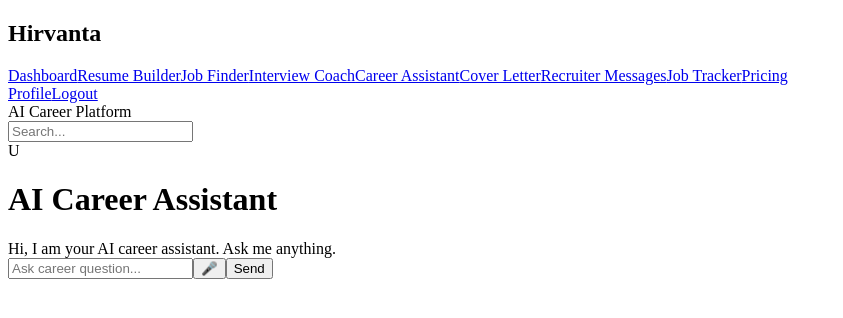
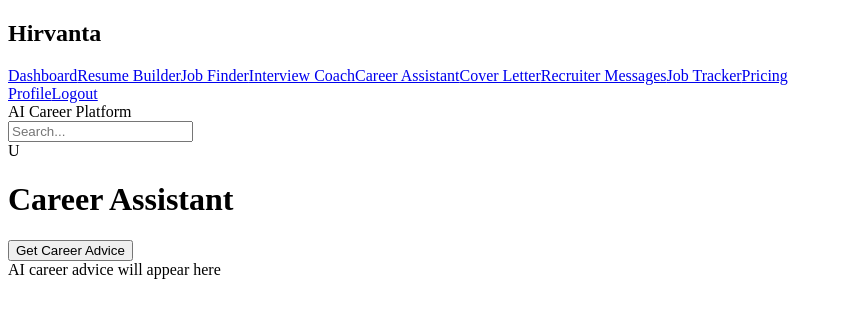
Before and after one commit to jewma1/Hirvanta, a Next.js app in the folder frontend/: page /career-coach in a window 1280 px wide. Shown: the top 318 px of the page, without its empty margins (0-843 px from the left). Built offline with nearby package versions, Linux system fonts and the light colour scheme.

Commit message:
Update CareerCoachPage to fetch career advice
Refactored CareerCoachPage to use a new API for career advice and removed chat functionality.

```diff
--- a/frontend/app/career-coach/page.tsx
+++ b/frontend/app/career-coach/page.tsx
@@ -3,89 +3,42 @@
 import { useState } from "react";
 
 export default function CareerCoachPage() {
-  const [message, setMessage] = useState("");
-  const [chat, setChat] = useState([
-    { role: "assistant", text: "Hi, I am your AI career assistant. Ask me anything." }
-  ]);
+  const [result, setResult] = useState("");
 
-  const sendMessage = () => {
-    if (!message) return;
+  const generateCareer = async () => {
+    const res = await fetch(
+      "YOUR_BACKEND_URL/api/ai/career",
+      {
+        method: "POST",
+        headers: {
+          "Content-Type": "application/json",
+        },
+        body: JSON.stringify({
+          prompt: "Give career advice",
+        }),
+      }
+    );
 
-    setChat([...chat, { role: "user", text: message }]);
-
-    setTimeout(() => {
-      setChat((prev) => [
-        ...prev,
-        { role: "assistant", text: "I recommend focusing on skills and resume improvement." }
-      ]);
-    }, 1000);
-
-    setMessage("");
-  };
-
-  // Voice Input
-  const startVoice = () => {
-    const recognition =
-      new (window as any).webkitSpeechRecognition();
-
-    recognition.onresult = (event: any) => {
-      setMessage(event.results[0][0].transcript);
-    };
-
-    recognition.start();
+    const data = await res.json();
+    setResult(data.text);
   };
 
   return (
-    <div className="min-h-screen bg-gray-50 p-8">
+    <div className="p-6">
 
       <h1 className="text-3xl font-bold mb-6">
-        AI Career Assistant
+        Career Assistant
       </h1>
 
-      <div className="bg-white p-6 rounded-xl shadow h-[500px] flex flex-col">
+      <button
+        onClick={generateCareer}
+        className="bg-blue-600 text-white p-4 rounded-lg mb-6"
+      >
+        Get Career Advice
+      </button>
 
-        {/* Chat */}
-        <div className="flex-1 overflow-y-auto mb-4">
-          {chat.map((c, i) => (
-            <div
-              key={i}
-              className={`mb-3 ${
-                c.role === "user"
-                  ? "text-right"
-                  : "text-left"
-              }`}
-            >
-              <span className="bg-gray-200 px-3 py-2 rounded-lg inline-block">
-                {c.text}
-              </span>
-            </div>
-          ))}
-        </div>
-
-        {/* Input */}
-        <div className="flex gap-2">
-          <input
-            className="border p-3 flex-1"
-            value={message}
-            onChange={(e) => setMessage(e.target.value)}
-            placeholder="Ask career question..."
-          />
-
-          <button
-            onClick={startVoice}
-            className="bg-purple-600 text-white px-4 rounded"
-          >
-            🎤
-          </button>
-
-          <button
-            onClick={sendMessage}
-            className="bg-blue-600 text-white px-6 rounded"
-          >
-            Send
-          </button>
-        </div>
-
+      <div className="bg-white p-6 rounded-xl shadow min-h-[300px]">
+        {result || "AI career advice will appear here"}
       </div>
 
     </div>
```
